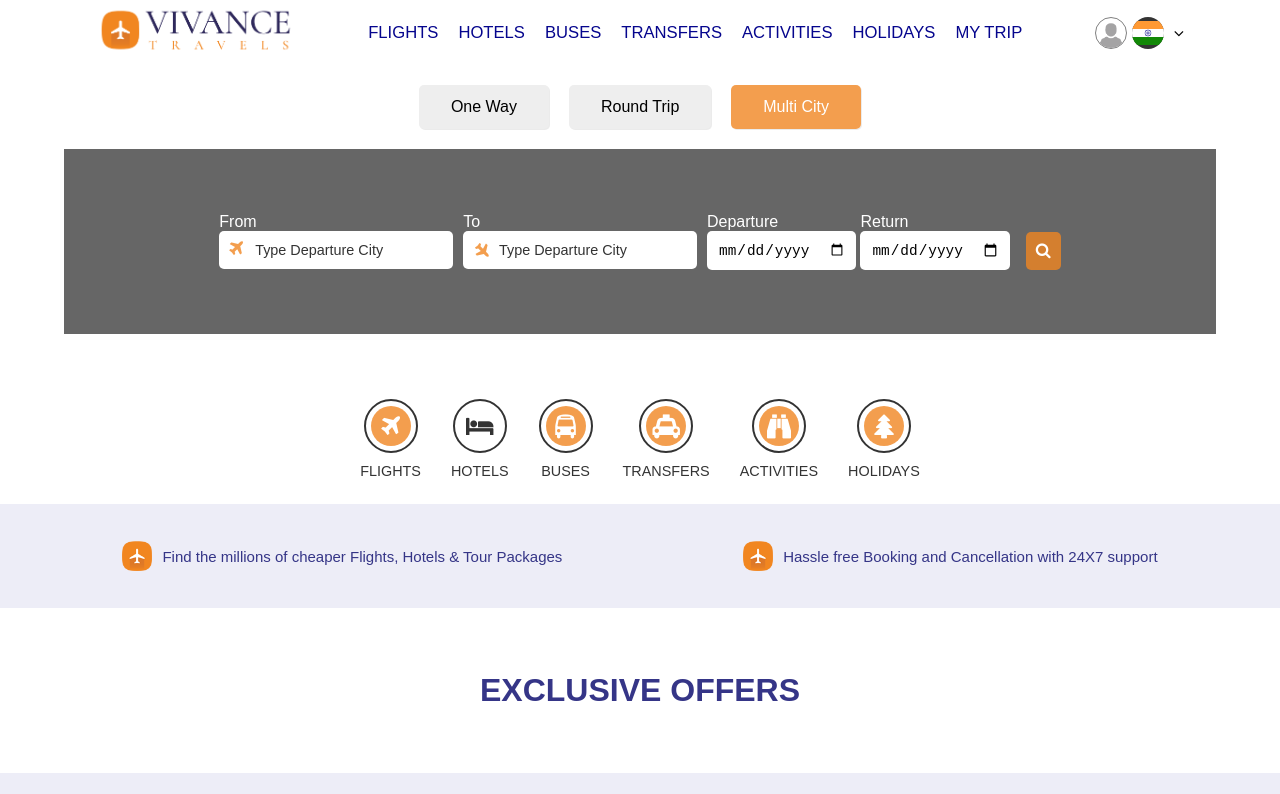
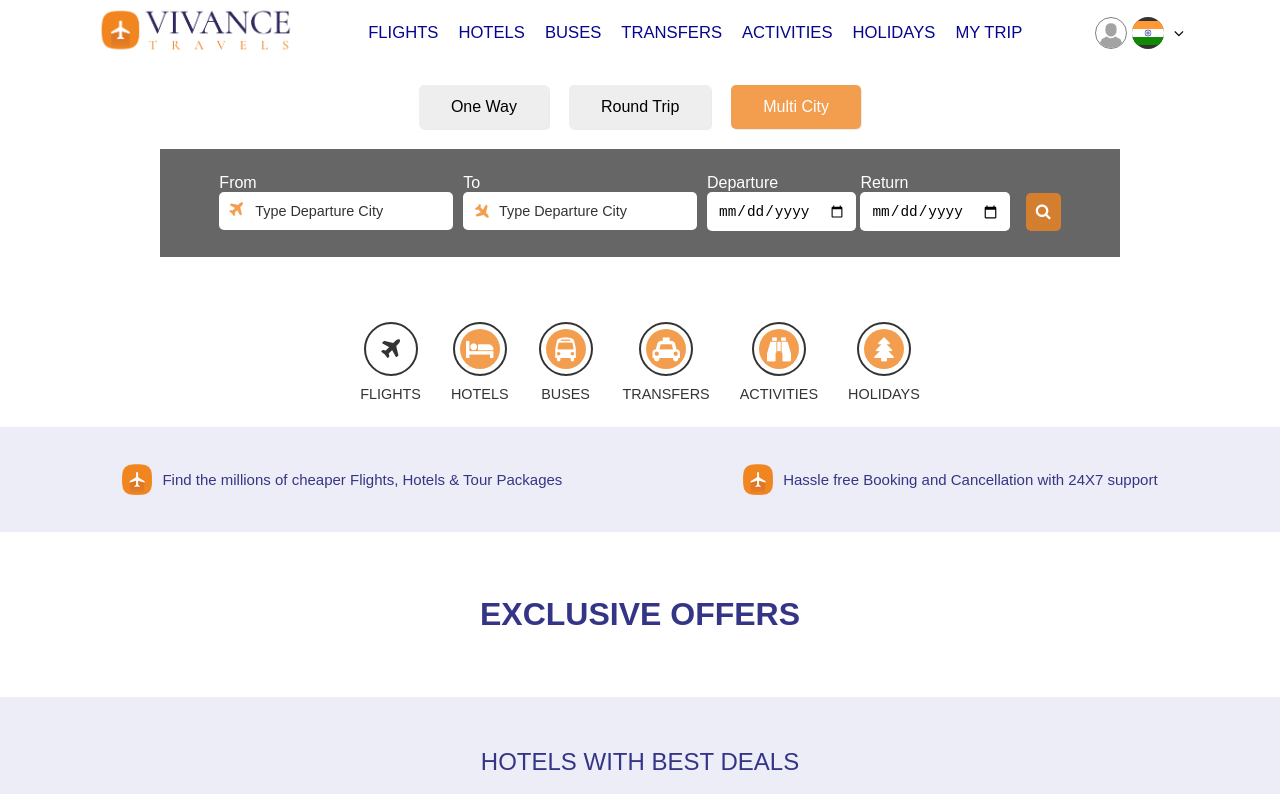
Before and after one commit to codernuub/vivancetravels, a React (Create React App) app: page / in a window 1280 px wide. Shown: the top 794 px of the page. Built offline with nearby package versions, Linux system fonts and the light colour scheme.

Commit message:
added forms for different sections

```diff
--- a/src/components/home/Form.js
+++ b/src/components/home/Form.js
@@ -1,21 +1,31 @@
 import React, { useState } from 'react';
-import FormFields from './FormFields';
+import FlightFormFields from './FormFields/FlightFormFields';
+import HotelFormFields from './FormFields/HotelFormFields'
+import BusFormFields from './FormFields/BusFromFields';
+import TransferFormFields from './FormFields/TransferFormFields'
+import ActivitiesFormFields from './FormFields/ActivitiesFormFields'
+import HolidaysFormFields from './FormFields/HolidaysFormFields'
 import FormLists from './FormLists';
 import '../../css/form.css';
+import {BrowserRouter as Router,Switch,Route} from 'react-router-dom'
 
 export default function FormSection(prop) {
-    const [formListsData] = useState([
+
+    const [formView,setFormView] = useState("FLIGHTS")
+
+
+    const [formListsData,setFromListData] = useState([
         {
             id: "list-1",
             icon: "fa-plane",
             name: "FLIGHTS",
-            active: false
+            active: true,
         },
         {
             id: "list-2",
             icon: "fa-hotel",
             name: "HOTELS",
-            active: true
+            active: false
         },
         {
             id: "list-3",
@@ -44,8 +54,31 @@ export default function FormSection(prop) {
     ])
     return (
         <div className="form-wrapper">
-            <FormFields />
-            <FormLists formLists={formListsData} />
+            {
+                formView=="FLIGHTS"?
+                <FlightFormFields/>:""
+            }
+            {
+                formView=="HOTELS"?
+                <HotelFormFields/>:""
+            }
+            {
+                formView=="BUSES"?
+                <BusFormFields/>:""
+            }
+            {
+                formView=="TRANSFERS"?
+                <TransferFormFields/>:""
+            }
+            {
+                formView=="ACTIVITIES"?
+                <ActivitiesFormFields/>:""
+            }
+            {
+                formView=="HOLIDAYS"?
+                <HolidaysFormFields/>:""
+            }
+            <FormLists formLists={formListsData} setFormView={setFormView} setFromListData={setFromListData}/>
         </div>
     )
 }
--- /dev/null
+++ b/src/components/home/FormFields/ActivitiesFormFields.jsx
@@ -0,0 +1,18 @@
+import React from 'react';
+
+export default function ActivitiesFormFields() {
+    return (
+        <div className="formfield">
+            <form>
+                <div className="input-content">
+                    <label>Location</label>
+                    <div className="input">
+                        <span className="fa fa-plane"></span>
+                        <input placeholder="Type Departure City" />
+                    </div>
+                </div>
+                <button><span class="fa fa-search"></span></button>
+            </form>
+        </div>
+    )
+}
--- a/src/components/home/FormFields.js
+++ b/src/components/home/FormFields/BusFromFields.jsx
@@ -1,13 +1,8 @@
 import React from 'react';
 
-export default function FormFields() {
+export default function BusFormFields() {
     return (
         <div className="formfield">
-            <div className="sub-content">
-                <span>One Way</span>
-                <span>Round Trip</span>
-                <span class="active">Multi City</span>
-            </div>
             <form>
                 <div className="input-content">
                     <label>From</label>
@@ -25,13 +20,7 @@ export default function FormFields() {
                 </div>
                 <div className="sort-field">
                     <div className="input-content">
-                        <label>Departure</label>
-                        <div className="input">
-                            <input type="date" placeholder="Select Date" />
-                        </div>
-                    </div>
-                    <div className="input-content">
-                        <label>Return</label>
+                        <label>Date</label>
                         <div className="input">
                             <input type="date" placeholder="Select Date" />
                         </div>
--- /dev/null
+++ b/src/components/home/FormFields/FlightFormFields.js
@@ -0,0 +1,44 @@
+import React from 'react';
+
+export default function FlightFormFields() {
+    return (
+        <div className="formfield">
+            <div className="sub-content">
+                <span>One Way</span>
+                <span>Round Trip</span>
+                <span class="active">Multi City</span>
+            </div>
+            <form>
+                <div className="input-content">
+                    <label>From</label>
+                    <div className="input">
+                        <span className="fa fa-plane"></span>
+                        <input placeholder="Type Departure City" />
+                    </div>
+                </div>
+                <div className="input-content">
+                    <label>To</label>
+                    <div className="input">
+                        <span className="fa fa-plane fa-rotate-90"></span>
+                        <input placeholder="Type Departure City" />
+                    </div>
+                </div>
+                <div className="sort-field">
+                    <div className="input-content">
+                        <label>Departure</label>
+                        <div className="input">
+                            <input type="date" placeholder="Select Date" />
+                        </div>
+                    </div>
+                    <div className="input-content">
+                        <label>Return</label>
+                        <div className="input">
+                            <input type="date" placeholder="Select Date" />
+                        </div>
+                    </div>
+                </div>
+                <button><span class="fa fa-search"></span></button>
+            </form>
+        </div>
+    )
+}
--- /dev/null
+++ b/src/components/home/FormFields/HolidaysFormFields.jsx
@@ -0,0 +1,39 @@
+import React from 'react';
+
+export default function HolidaysFormFields() {
+    return (
+        <div className="formfield">
+            <form>
+                <div className="input-content">
+                    <label>Going To</label>
+                    <div className="input">
+                        <span className="fa fa-plane"></span>
+                        <input placeholder="Type Departure City" />
+                    </div>
+                </div>
+                <div className="input-content">
+                    <label>To</label>
+                    <div className="input">
+                        <span className="fa fa-plane fa-rotate-90"></span>
+                        <input placeholder="Type Departure City" />
+                    </div>
+                </div>
+                <div className="sort-field">
+                    <div className="input-content">
+                        <label>Departure</label>
+                        <div className="input">
+                            <input type="date" placeholder="Select Date" />
+                        </div>
+                    </div>
+                    <div className="input-content">
+                        <label>Return</label>
+                        <div className="input">
+                            <input type="date" placeholder="Select Date" />
+                        </div>
+                    </div>
+                </div>
+                <button><span class="fa fa-search"></span></button>
+            </form>
+        </div>
+    )
+}
--- /dev/null
+++ b/src/components/home/FormFields/HotelFormFields.jsx
@@ -0,0 +1,39 @@
+import React from 'react';
+
+export default function HotelFormFields() {
+    return (
+        <div className="formfield">
+            <form>
+                <div className="input-content">
+                    <label>Going To</label>
+                    <div className="input">
+                        <span className="fa fa-plane"></span>
+                        <input placeholder="Type Departure City" />
+                    </div>
+                </div>
+                <div className="input-content">
+                    <label>To</label>
+                    <div className="input">
+                        <span className="fa fa-plane fa-rotate-90"></span>
+                        <input placeholder="Type Departure City" />
+                    </div>
+                </div>
+                <div className="sort-field">
+                    <div className="input-content">
+                        <label>Departure</label>
+                        <div className="input">
+                            <input type="date" placeholder="Select Date" />
+                        </div>
+                    </div>
+                    <div className="input-content">
+                        <label>Return</label>
+                        <div className="input">
+                            <input type="date" placeholder="Select Date" />
+                        </div>
+                    </div>
+                </div>
+                <button><span class="fa fa-search"></span></button>
+            </form>
+        </div>
+    )
+}
--- /dev/null
+++ b/src/components/home/FormFields/TransferFormFields.jsx
@@ -0,0 +1,18 @@
+import React from 'react';
+
+export default function TransferFormFields() {
+    return (
+        <div className="formfield">
+            <form>
+                <div className="input-content">
+                    <label>Location</label>
+                    <div className="input">
+                        <span className="fa fa-plane"></span>
+                        <input placeholder="Type Departure City" />
+                    </div>
+                </div>
+                <button><span class="fa fa-search"></span></button>
+            </form>
+        </div>
+    )
+}
--- a/src/css/form.css
+++ b/src/css/form.css
@@ -1,82 +1,101 @@
 .form-wrapper {
     width: 100%;
 }
+
+
 /*form fields*/
+
 .formfield {
-    width:100%;
-    padding:20px 0;
+    width: 100%;
+    padding: 20px 0;
 }
-.formfield > .sub-content {
+
+.formfield>.sub-content {
     display: flex;
     justify-content: center;
 }
-.formfield > .sub-content > span {
+
+.formfield>.sub-content>span {
     display: block;
     width: fit-content;
-    padding:1% 2.5%;
-    margin:0 10px;
-    border-radius:5px;
+    padding: 1% 2.5%;
+    margin: 0 10px;
+    border-radius: 5px;
     background-color: #eee;
     box-shadow: 1px 1px rgba(0, 0, 0, 0.080);
 }
-.formfield > .sub-content > .active {
+
+.formfield>.sub-content>.active {
     background-color: rgba(240, 134, 34, 0.8);
     color: white;
 }
 
-.formfield > form {
-    margin:20px 0;
+.formfield>form {
+    margin: 20px 0;
     background-color: rgba(0, 0, 0, 0.6);
-    width:90%;
-    padding:5%;
+    width: 90%;
+    padding: 2% 5%;
 }
+
 .input-content {
     color: white;
     border-bottom: 2px solid #7695bb;
     margin-bottom: 10px;
 }
-.input-content > .input {
-    color:#7695bb;
-    padding:10px;
+
+.input-content>.input {
+    color: #7695bb;
+    padding: 10px;
 }
-.input-content > .input > span {
-    background-color:transparent;
+
+.input-content>.input>span {
+    background-color: transparent;
     font-size: 1.1rem;
     margin-right: 10px;
 }
-.input-content > .input > input {
+
+.input-content>.input>input {
     background-color: transparent;
     font-size: 1.1rem;
-    border:none;
+    border: none;
 }
-.input-content > .input > input::placeholder{
+
+.input-content>.input>input::placeholder {
     color: #7695bb;
 }
+
 .sort-field {
-    display:flex;
+    display: flex;
     justify-content: space-between;
 }
-.sort-field > .input-content {
-    width:45%;
+
+.sort-field>.input-content {
+    width: 45%;
 }
-.sort-field > .input-content > .input > input {
+
+.sort-field>.input-content>.input>input {
     font-size: 0.9rem;
 }
-.sort-field > .input-content > .input {
-    padding:10px 0;
+
+.sort-field>.input-content>.input {
+    padding: 10px 0;
 }
-.formfield > form > button {
+
+.formfield>form>button {
     display: block;
     width: 100%;
     background-color: rgba(240, 134, 34, 0.8);
     border: none;
     border-radius: 5px;
-    padding:12px 0;
+    padding: 12px 0;
     color: white;
     font-size: 1.1rem;
-    margin-top:10px;
+    margin-top: 10px;
 }
+
+
 /*form lists*/
+
 .formlists {
     display: flex;
     flex-wrap: wrap;
@@ -86,7 +105,7 @@
 }
 
 .formlists>.formlist {
-    margin:10px 0;
+    margin: 10px 0;
 }
 
 .formlists>.formlist>.circle {
@@ -134,20 +153,19 @@
         margin: auto;
         justify-content: center;
     }
-    .formlists > .formlist {
+    .formlists>.formlist {
         text-align: center;
-        margin:15px;
+        margin: 15px;
     }
     .formlists>.formlist>p {
         display: block;
-        margin:10px auto 0 auto;
-        font-size:0.9rem;
+        margin: 10px auto 0 auto;
+        font-size: 0.9rem;
     }
     .formlists>.formlist>.circle {
         width: 50px;
         height: 50px;
     }
-
     .formlists>.formlist>.circle>.icon-box {
         width: 40px;
         height: 40px;
@@ -155,36 +173,36 @@
 }
 
 @media only screen and (min-width:1000px) {
-    .formfield > form {
-        width:80%;
-        margin:20px auto;
+    .formfield>form {
+        width: 65%;
+        margin: 20px auto;
         display: flex;
         justify-content: center;
     }
     .input-content {
-        width:fit-content;
+        width: fit-content;
         border-bottom: none;
         margin: 0 5px
     }
-    .formfield > form > .input-content > .input {
-      display: flex;
+    .formfield>form>.input-content>.input {
+        display: flex;
     }
-    .input-content > .input {
+    .input-content>.input {
         background-color: white;
         border-radius: 5px;
-        color:rgba(240, 134, 34, 0.8);
-        padding:10px;
+        color: rgba(240, 134, 34, 0.8);
+        padding: 10px;
     }
-    .input-content > .input > span {
-        background-color:transparent;
-        margin:auto 10px auto 0;
+    .input-content>.input>span {
+        background-color: transparent;
+        margin: auto 10px auto 0;
     }
-    .input-content > .input > input {
+    .input-content>.input>input {
         background-color: transparent;
         font-size: 0.9rem;
-        border:none;
+        border: none;
     }
-    .input-content > .input > input::placeholder{
+    .input-content>.input>input::placeholder {
         color: #333;
     }
     .sort-field {
@@ -192,18 +210,18 @@
         display: flex;
         justify-content: start
     }
-    .sort-field > .input-content > .input {
-        width:fit-content;
-        padding:10px;
+    .sort-field>.input-content>.input {
+        width: fit-content;
+        padding: 10px;
     }
-    .sort-field > .input-content > .input > input {
+    .sort-field>.input-content>.input>input {
         font-size: 0.9rem;
     }
-    .formfield > form > button {
-        width:fit-content;
-        padding:10px;
+    .formfield>form>button {
+        width: fit-content;
+        padding: 10px;
         font-size: 1rem;
         height: fit-content;
-        margin:auto 5px 0 5px;
+        margin: auto 5px 0 5px;
     }
 }
```
Also changed, not shown: src/components/home/FormLists.js (+13 -1 lines), 1 other file (tests, documents, lock files or other folders).
